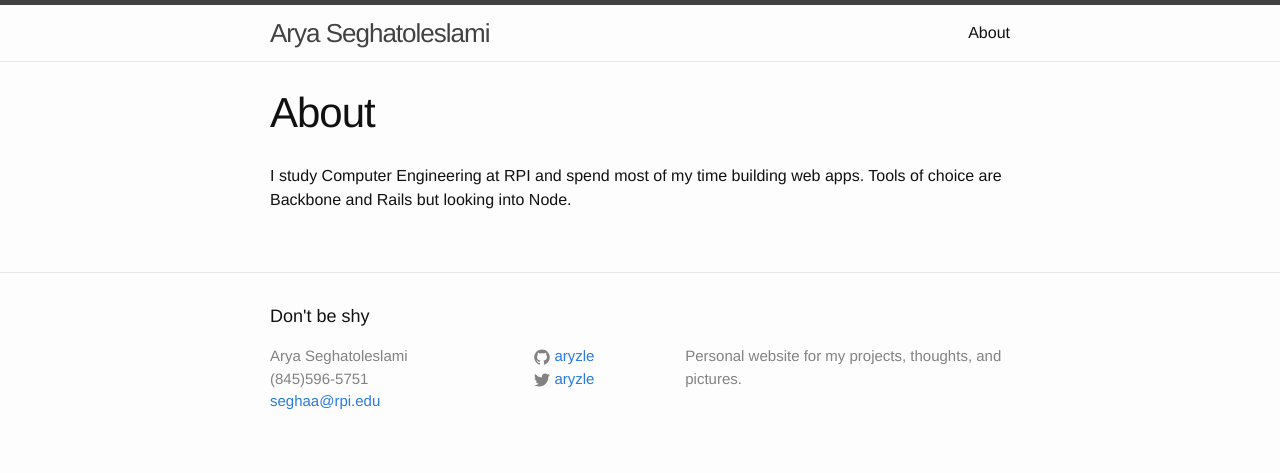
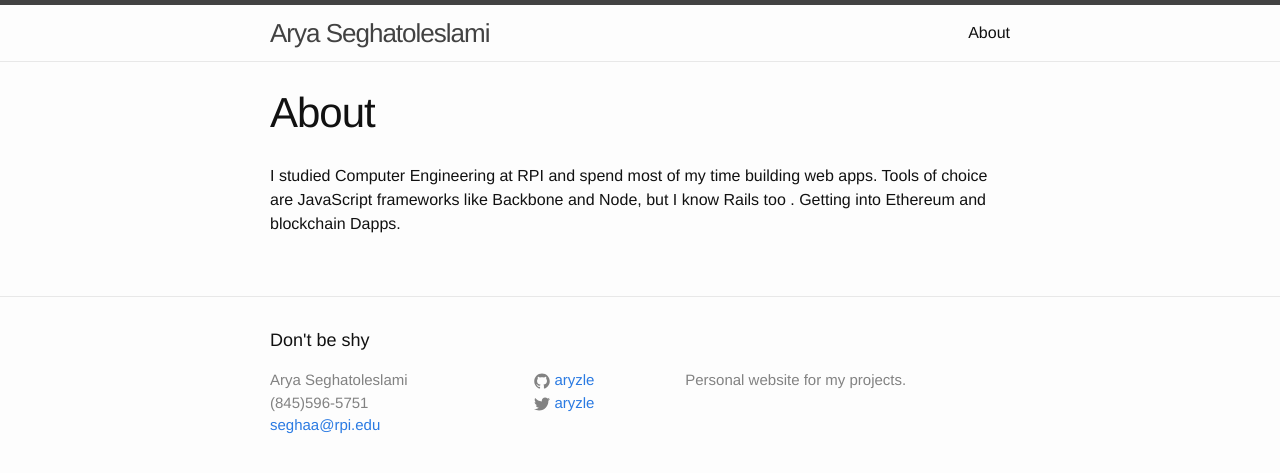
Before and after one commit to tboneyang/aryzle.github.io, a Jekyll site: the page built from about.md, in a window 1280 px wide. Shown: the top 473 px of the page. Built offline with Jekyll 4.4.1, drawn with Linux system fonts in a browser that asks for light colours.

Commit message:
Added iLift and changed footer

```diff
--- a/_config.yml
+++ b/_config.yml
@@ -2,7 +2,7 @@
 title: Arya Seghatoleslami
 email: seghaa@rpi.edu
 description: > # this means to ignore newlines until "baseurl:"
-  Personal website for my projects, thoughts, and pictures.
+  Personal website for my projects.
 baseurl: "" # the subpath of your site, e.g. /blog/
 url: "http://aryzle.github.io" # the base hostname & protocol for your site
 twitter_username: aryzle
--- a/about.md
+++ b/about.md
@@ -4,4 +4,4 @@ title: About
 permalink: /about/
 ---
 
-I study Computer Engineering at RPI and spend most of my time building web apps. Tools of choice are Backbone and Rails but looking into Node.
+I studied Computer Engineering at RPI and spend most of my time building web apps. Tools of choice are JavaScript frameworks like Backbone and Node, but I know Rails too . Getting into Ethereum and blockchain Dapps.
```
Also changed, not shown: index.html (+3 -6 lines), 2 other files.
